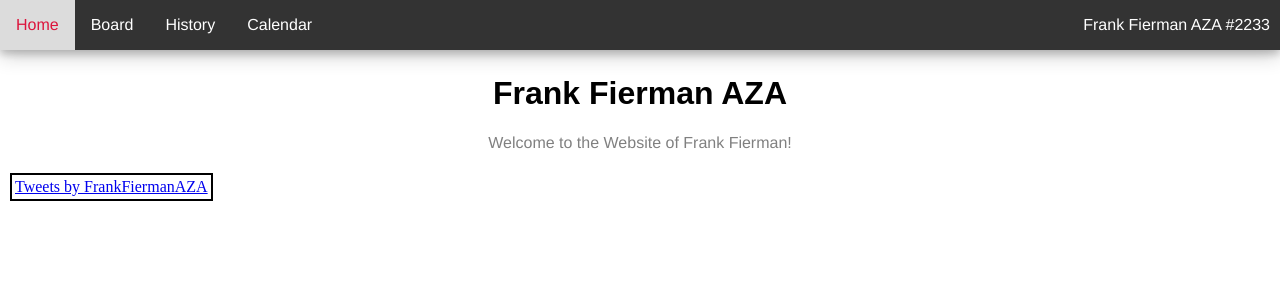
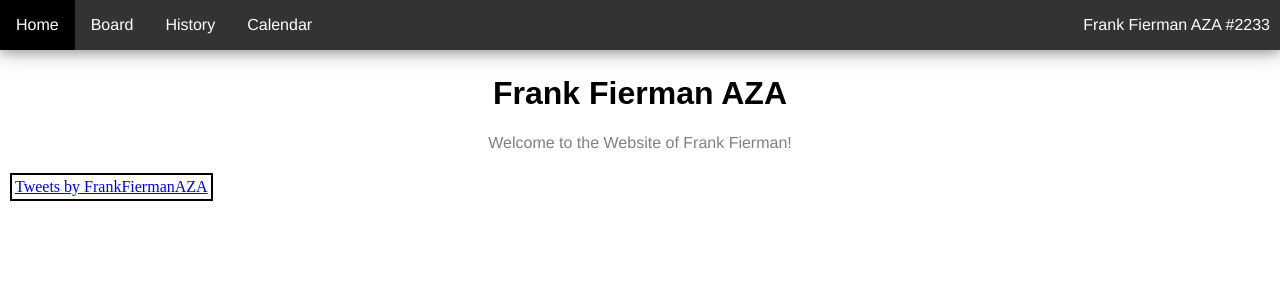
Before and after one commit to fiermanmazkir/fiermanmazkir.github.io, a Jekyll site: the page built from index.md, in a window 1280 px wide. Shown: the top 300 px of the page. Built offline with Jekyll 4.4.1, drawn with Linux system fonts in a browser that asks for light colours; comment, search, counter and statistics services are not loaded.

Commit message:
Update style.css

```diff
--- a/css/style.css
+++ b/css/style.css
@@ -37,8 +37,8 @@ li:last-child {
 }
 
 .nav a:hover, a:active {
-    background-color: Gainsboro;
-	  color: Crimson;
+    background-color: Black;
+	  color: White;
 }
 .active {
     background-color: Crimson;
```
